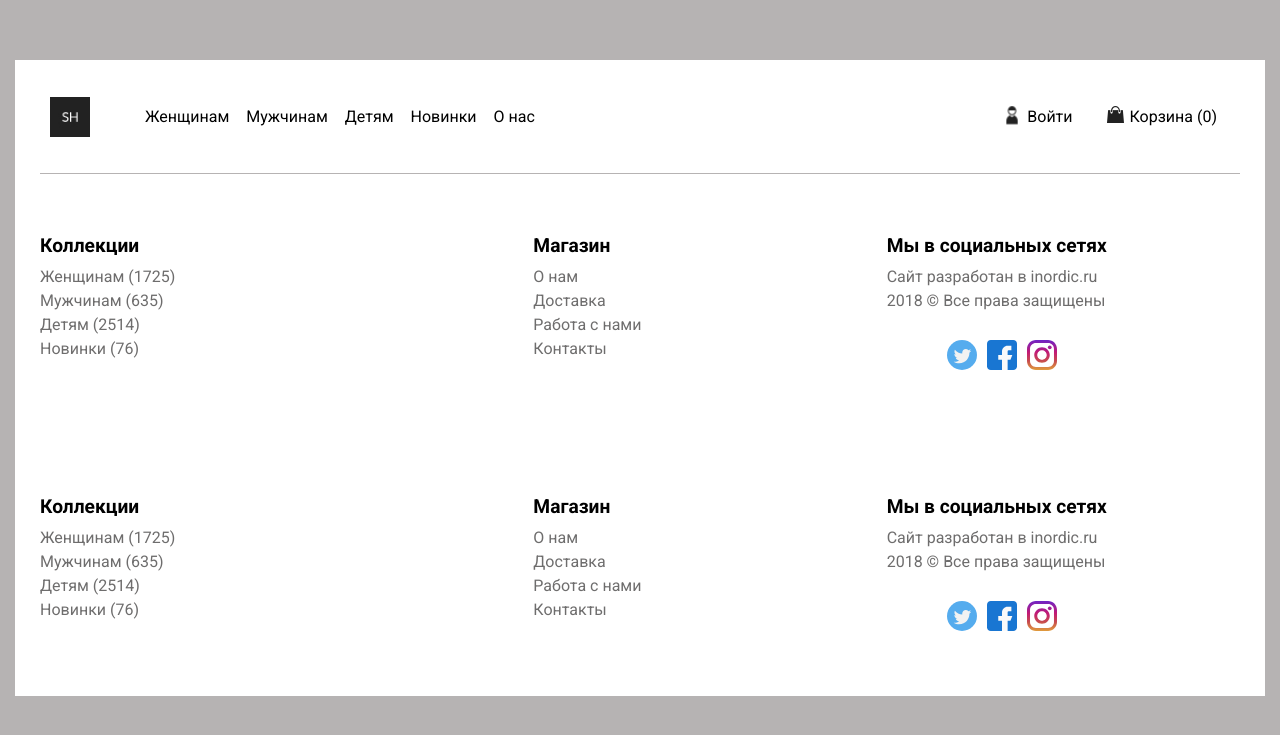
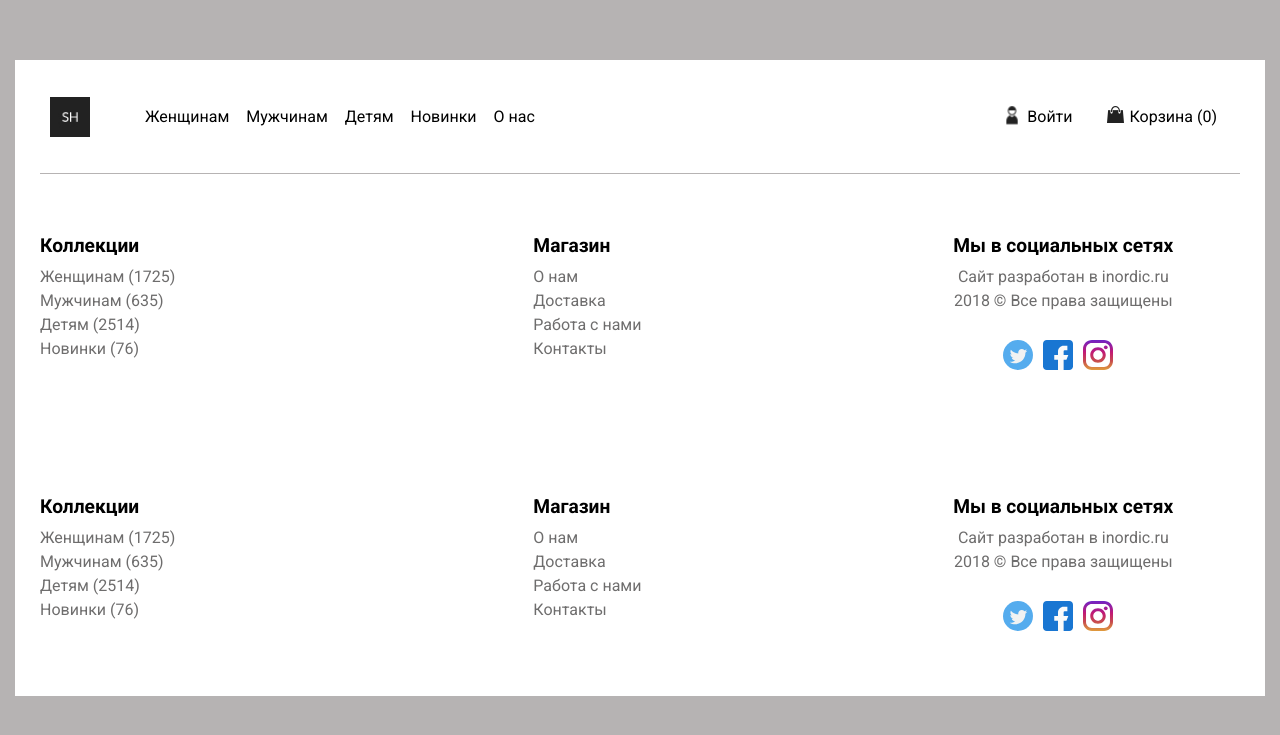
Before and after one commit to Alex48Yakunin/project2508, a PHP site: template templates/footer.php in a window 1280 px wide. Shown: the top 735 px of the page. Run offline with PHP 8.4, Linux system fonts and the light colour scheme; the template is opened without the code that fills it, so the values that code supplies are empty.

Commit message:
refactoing footer.css

```diff
--- a/css/footer.css
+++ b/css/footer.css
@@ -10,8 +10,12 @@
 .footer__item {
     flex: 1 1 33.333333%;
 }
+
 .footer__item:first-of-type {
     margin-right: 140px;
+}
+.footer__item:last-of-type {
+    text-align: center;
 }
 
 .footer__item-title {
@@ -29,7 +33,7 @@
 .footer__social {
     display: flex;
     padding-top: 25px;
-    padding-left: 60px;
+    justify-content: center;
 }
 
 .footer__social-link {
```
